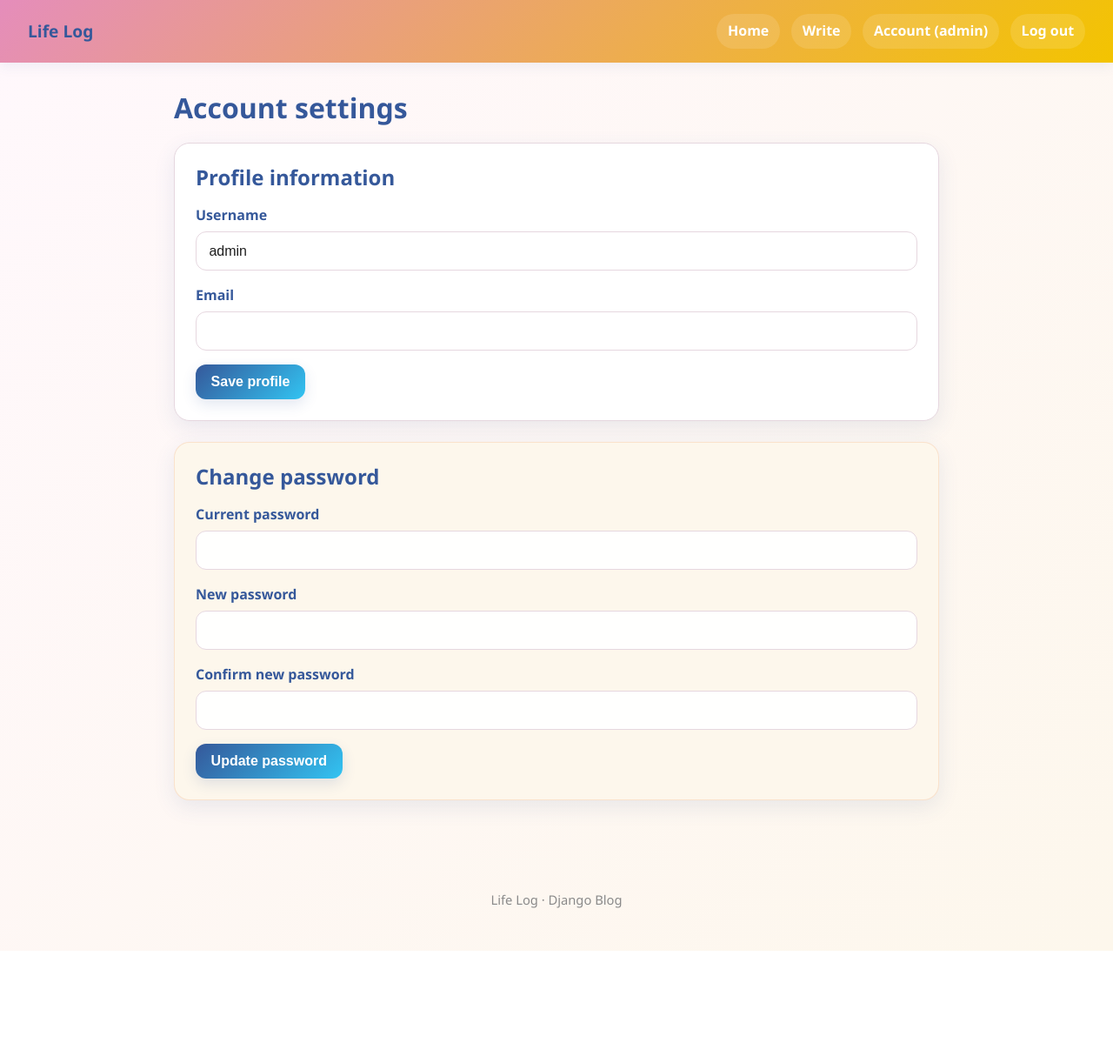
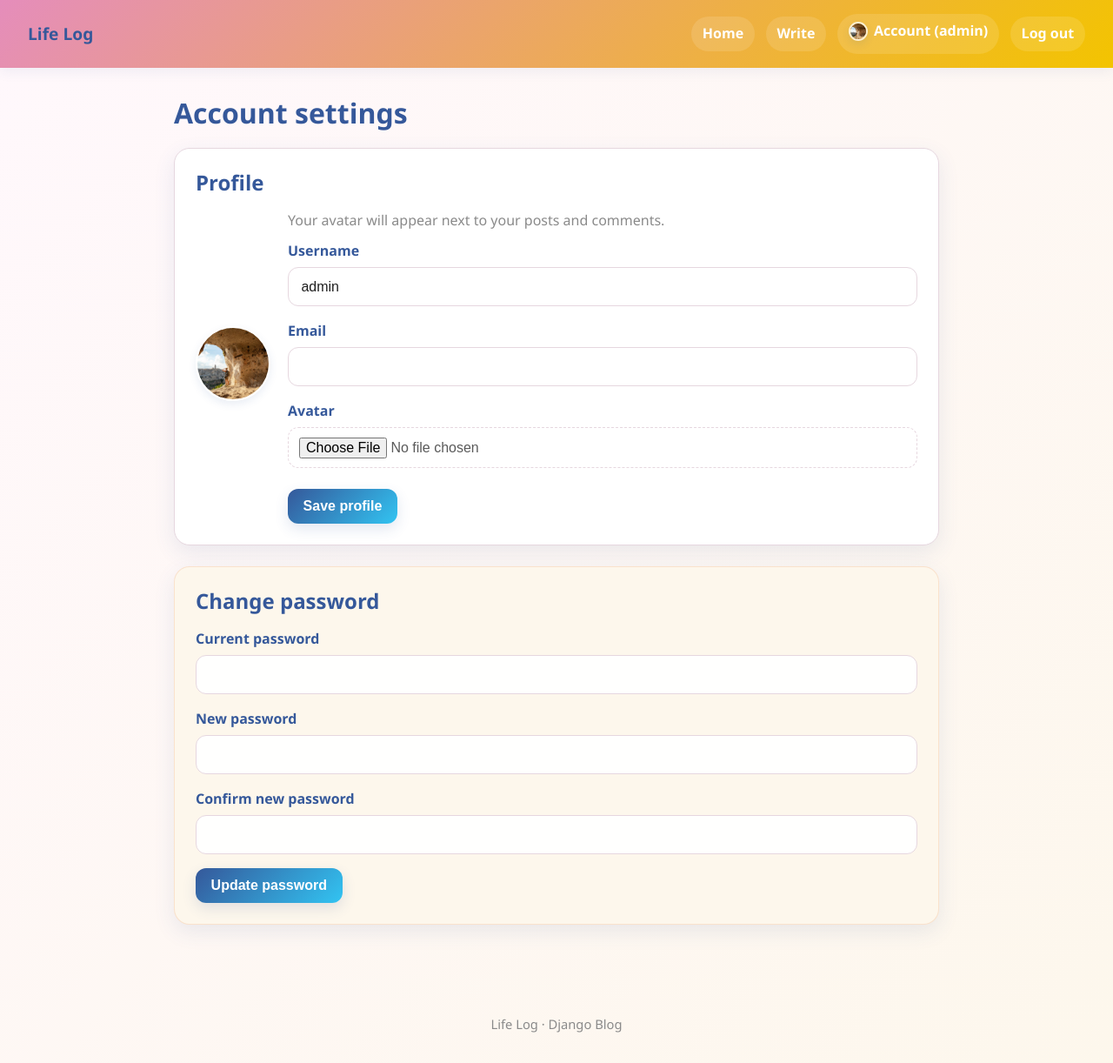
Before and after one commit to Qitan666/life_log, a Django app: page /accounts/settings/ in a window 1280 px wide. Shown: the top 1222 px of the page at 87% size. Before the commit the page ends 1093 px from the top, so only its background shows below. Run offline with Django 5.2, Linux system fonts and the light colour scheme; a user stored in the database is signed in; data comes from the database, SQL or seed files in the repository; both versions use the stored data as it was after the commit.

Commit message:
add user avatar

```diff
--- a/accounts/apps.py
+++ b/accounts/apps.py
@@ -1,7 +1,8 @@
 from django.apps import AppConfig
-
 
 class AccountsConfig(AppConfig):
     default_auto_field = 'django.db.models.BigAutoField'
     name = 'accounts'
-    verbose_name = '用户账户'
+
+    def ready(self):
+        import accounts.signals
--- a/accounts/forms.py
+++ b/accounts/forms.py
@@ -1,6 +1,7 @@
 from django import forms
 from django.contrib.auth.models import User
 from django.contrib.auth.forms import UserCreationForm, AuthenticationForm, PasswordChangeForm
+from .models import Profile
 
 
 class RegisterForm(UserCreationForm):
@@ -20,9 +21,9 @@ class LoginForm(AuthenticationForm):
     username = forms.CharField(label='Username')
     password = forms.CharField(label='Password', widget=forms.PasswordInput)
 
+class ProfileForm(forms.ModelForm):
+    avatar = forms.ImageField(required=False, label='Avatar')
 
-class ProfileForm(forms.ModelForm):
-    """Edit username & email for current user"""
     class Meta:
         model = User
         fields = ('username', 'email')
@@ -35,6 +36,10 @@ class ProfileForm(forms.ModelForm):
         self.user = kwargs.get('instance')
         super().__init__(*args, **kwargs)
 
+        if self.user:
+            profile, _ = Profile.objects.get_or_create(user=self.user)
+            self.fields['avatar'].initial = profile.avatar
+
     def clean_username(self):
         username = self.cleaned_data['username']
         qs = User.objects.filter(username=username)
@@ -43,6 +48,16 @@ class ProfileForm(forms.ModelForm):
         if qs.exists():
             raise forms.ValidationError('This username is already taken.')
         return username
+
+    def save(self, commit=True):
+        user = super().save(commit=commit)
+        profile, _ = Profile.objects.get_or_create(user=user)
+        avatar_file = self.cleaned_data.get('avatar')
+        if avatar_file:
+            profile.avatar = avatar_file
+            profile.save()
+
+        return user
 
 
 class UserPasswordChangeForm(PasswordChangeForm):
--- a/accounts/models.py
+++ b/accounts/models.py
@@ -1,2 +1,9 @@
 from django.db import models
-# 使用 Django 内置 User 模型，无需额外定义
+from django.contrib.auth.models import User
+
+class Profile(models.Model):
+    user = models.OneToOneField(User, on_delete=models.CASCADE, related_name='profile')
+    avatar = models.ImageField(upload_to='avatars/', blank=True, null=True)
+
+    def __str__(self):
+        return f'Profile({self.user.username})'
--- a/accounts/views.py
+++ b/accounts/views.py
@@ -3,6 +3,7 @@ from django.contrib.auth import login, logout, authenticate, update_session_auth
 from django.contrib.auth.decorators import login_required
 from django.contrib import messages
 from .forms import RegisterForm, LoginForm, ProfileForm, UserPasswordChangeForm
+from django.contrib.auth.forms import PasswordChangeForm
 
 
 def register_view(request):
@@ -52,33 +53,40 @@ def logout_view(request):
 
 @login_required
 def account_settings(request):
-    """Allow logged-in user to edit own username/email and password."""
     user = request.user
+
     if request.method == 'POST':
-        if 'profile_submit' in request.POST:
-            profile_form = ProfileForm(request.POST, instance=user)
+        if 'profile_submit' in request.POST or 'avatar_submit' in request.POST:
+            profile_form = ProfileForm(request.POST, request.FILES, instance=user)
             password_form = UserPasswordChangeForm(user=user)
+
             if profile_form.is_valid():
                 profile_form.save()
                 messages.success(request, 'Profile updated successfully.')
                 return redirect('accounts:settings')
+            else:
+                messages.error(request, f'Profile form errors: {profile_form.errors}')
+
         elif 'password_submit' in request.POST:
             profile_form = ProfileForm(instance=user)
             password_form = UserPasswordChangeForm(user=user, data=request.POST)
+
             if password_form.is_valid():
                 user = password_form.save()
                 update_session_auth_hash(request, user)
                 messages.success(request, 'Password changed successfully.')
                 return redirect('accounts:settings')
+            else:
+                messages.error(request, 'Please fix the password errors below.')
+        else:
+            profile_form = ProfileForm(instance=user)
+            password_form = UserPasswordChangeForm(user=user)
+
     else:
         profile_form = ProfileForm(instance=user)
         password_form = UserPasswordChangeForm(user=user)
 
-    return render(
-        request,
-        'accounts/settings.html',
-        {
-            'profile_form': profile_form,
-            'password_form': password_form,
-        },
-    )
+    return render(request, 'accounts/settings.html', {
+        'profile_form': profile_form,
+        'password_form': password_form,
+    })
--- a/life_log/settings.py
+++ b/life_log/settings.py
@@ -9,7 +9,7 @@ https://docs.djangoproject.com/en/5.2/topics/settings/
 For the full list of settings and their values, see
 https://docs.djangoproject.com/en/5.2/ref/settings/
 """
-
+import os
 from pathlib import Path
 
 # Build paths inside the project like this: BASE_DIR / 'subdir'.
@@ -125,3 +125,6 @@ LOGOUT_REDIRECT_URL = 'blog:post_list'
 # https://docs.djangoproject.com/en/5.2/ref/settings/#default-auto-field
 
 DEFAULT_AUTO_FIELD = 'django.db.models.BigAutoField'
+
+MEDIA_URL = '/media/'
+MEDIA_ROOT = BASE_DIR / 'media'
--- a/static/css/site.css
+++ b/static/css/site.css
@@ -1079,3 +1079,106 @@ input[type="checkbox"] {
     justify-content: center;
     color: var(--site-text-secondary);
 }
+
+/* ===== Avatar ===== */
+.avatar {
+    border-radius: 50%;
+    object-fit: cover;
+    display: inline-block;
+    border: 2px solid rgba(255, 255, 255, 0.75);
+    box-shadow: 0 4px 10px rgba(53, 88, 154, 0.10);
+}
+
+.avatar-xs { width: 22px; height: 22px; }
+.avatar-sm { width: 26px; height: 26px; }
+.avatar-xl { width: 86px; height: 86px; }
+
+.user-mini {
+    display: inline-flex;
+    align-items: center;
+    gap: 0.5rem;
+}
+
+.nav-user {
+    display: inline-flex;
+    align-items: center;
+    gap: 0.45rem;
+}
+
+/* settings 页面布局 */
+.avatar-row {
+    display: flex;
+    gap: 1.25rem;
+    align-items: center;
+    flex-wrap: wrap;
+}
+
+.avatar-preview {
+    flex: 0 0 auto;
+}
+
+.avatar-meta {
+    flex: 1 1 280px;
+}
+
+.user-mini img.avatar {
+    display: inline-block;
+    vertical-align: middle;
+}
+
+.comment-head {
+    display: flex;
+    align-items: center;
+    justify-content: space-between;
+    gap: 12px;
+}
+
+.comment-head .user-mini {
+    display: inline-flex;
+    align-items: center;
+    gap: 0.5rem;
+    min-width: 0;
+}
+
+.comment-meta {
+    display: inline-block;
+    color: var(--site-text-muted);
+    font-size: 0.9rem;
+    line-height: 1.2;
+    white-space: nowrap;
+}
+
+.comment-head .comment-actions,
+.comment-head .btn,
+.comment-head a.btn {
+    align-self: center;
+}
+
+.post-meta {
+    display: flex;
+    align-items: center;
+    gap: 0.5rem;
+    flex-wrap: wrap;
+}
+
+.post-meta .user-mini {
+    display: inline-flex;
+    align-items: center;
+    gap: 0.5rem;
+    min-width: 0;
+}
+
+.post-meta .user-mini img.avatar {
+    display: inline-block;
+    vertical-align: middle;
+}
+
+.post-meta > span,
+.post-meta > time {
+    display: inline-flex;
+    align-items: center;
+}
+
+.post-meta {
+    line-height: 1.2;
+}
--- a/templates/accounts/settings.html
+++ b/templates/accounts/settings.html
@@ -1,23 +1,52 @@
 {% extends 'base.html' %}
 {% block title %}Account settings - Life Log{% endblock %}
 {% block content %}
+{% load static %}
 <h1 class="section-title">Account settings</h1>
 
 <div class="card">
-    <h2 class="card-title">Profile information</h2>
-    <form method="post" action="">
-        {% csrf_token %}
-        {% for field in profile_form %}
-            <div class="form-group">
-                <label for="{{ field.id_for_label }}">{{ field.label }}</label>
-                {{ field }}
-                {% if field.errors %}<div class="form-errors">{{ field.errors }}</div>{% endif %}
-            </div>
-        {% endfor %}
-        <div class="page-actions">
-            <button type="submit" name="profile_submit" class="btn btn-primary">Save profile</button>
+    <h2 class="card-title">Profile</h2>
+
+    <div class="avatar-row">
+        <div class="avatar-preview">
+            {% if user.profile.avatar %}
+                <img class="avatar avatar-xl" src="{{ user.profile.avatar.url }}" alt="avatar">
+            {% else %}
+                <img class="avatar avatar-xl" src="{% static 'img/avatar-default.png' %}" alt="avatar">
+            {% endif %}
         </div>
-    </form>
+
+        <div class="avatar-meta">
+            <p class="empty-text" style="margin-bottom:0.6rem;">
+                Your avatar will appear next to your posts and comments.
+            </p>
+            <form method="post" enctype="multipart/form-data">
+              {% csrf_token %}
+
+              <!-- username/email -->
+              <div class="form-group">
+                <label for="{{ profile_form.username.id_for_label }}">Username</label>
+                {{ profile_form.username }}
+                {% if profile_form.username.errors %}<div class="form-errors">{{ profile_form.username.errors }}</div>{% endif %}
+              </div>
+
+              <div class="form-group">
+                <label for="{{ profile_form.email.id_for_label }}">Email</label>
+                {{ profile_form.email }}
+                {% if profile_form.email.errors %}<div class="form-errors">{{ profile_form.email.errors }}</div>{% endif %}
+              </div>
+
+              <!-- avatar -->
+              <div class="form-group">
+                <label for="{{ profile_form.avatar.id_for_label }}">Avatar</label>
+                {{ profile_form.avatar }}
+                {% if profile_form.avatar.errors %}<div class="form-errors">{{ profile_form.avatar.errors }}</div>{% endif %}
+              </div>
+
+              <button type="submit" name="profile_submit" class="btn btn-primary">Save profile</button>
+            </form>
+        </div>
+    </div>
 </div>
 
 <div class="card card-soft">
--- a/templates/base.html
+++ b/templates/base.html
@@ -14,9 +14,21 @@
         <a href="{% url 'blog:post_list' %}"><strong>Life Log</strong></a>
         <nav>
             <a href="{% url 'blog:post_list' %}">Home</a>
+
             {% if user.is_authenticated %}
                 <a href="{% url 'blog:post_create' %}">Write</a>
-                <a href="{% url 'accounts:settings' %}">Account ({{ user.username }})</a>
+
+                <a href="{% url 'accounts:settings' %}">
+                    <span class="nav-user">
+                        {% if user.profile.avatar %}
+                            <img class="avatar avatar-xs" src="{{ user.profile.avatar.url }}" alt="avatar">
+                        {% else %}
+                            <img class="avatar avatar-xs" src="{% static 'img/avatar-default.png' %}" alt="avatar">
+                        {% endif %}
+                        Account ({{ user.username }})
+                    </span>
+                </a>
+
                 <a href="{% url 'accounts:logout' %}">Log out</a>
             {% else %}
                 <a href="{% url 'accounts:login' %}">Log in</a>
```
Also changed, not shown: accounts/signals.py (added, +12 -0 lines), templates/blog/post_detail.html (+21 -8 lines), templates/blog/post_list.html (+19 -20 lines), accounts/migrations/0001_initial.py (added), db.sqlite3, media/avatars/istockphoto-480556950-612x612.jpg (added), static/img/__init__.py (added), static/img/avatar-default.png (added).
